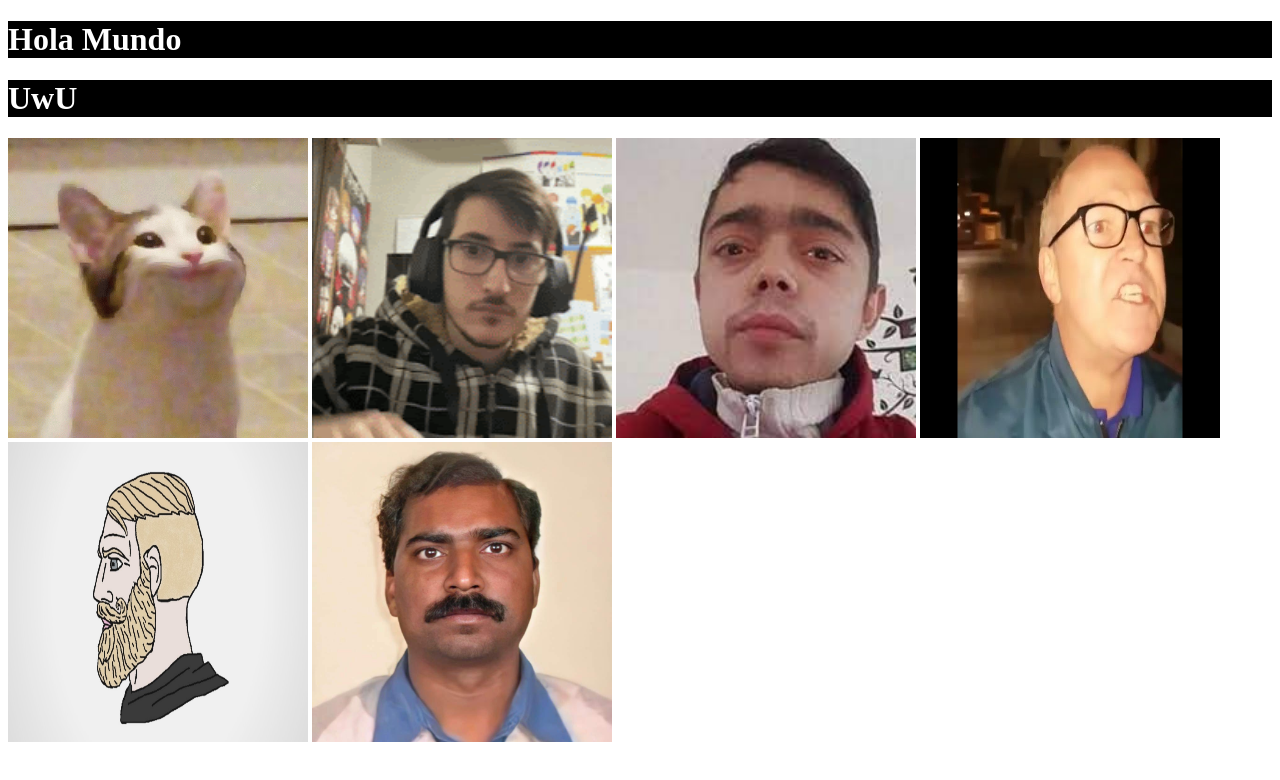
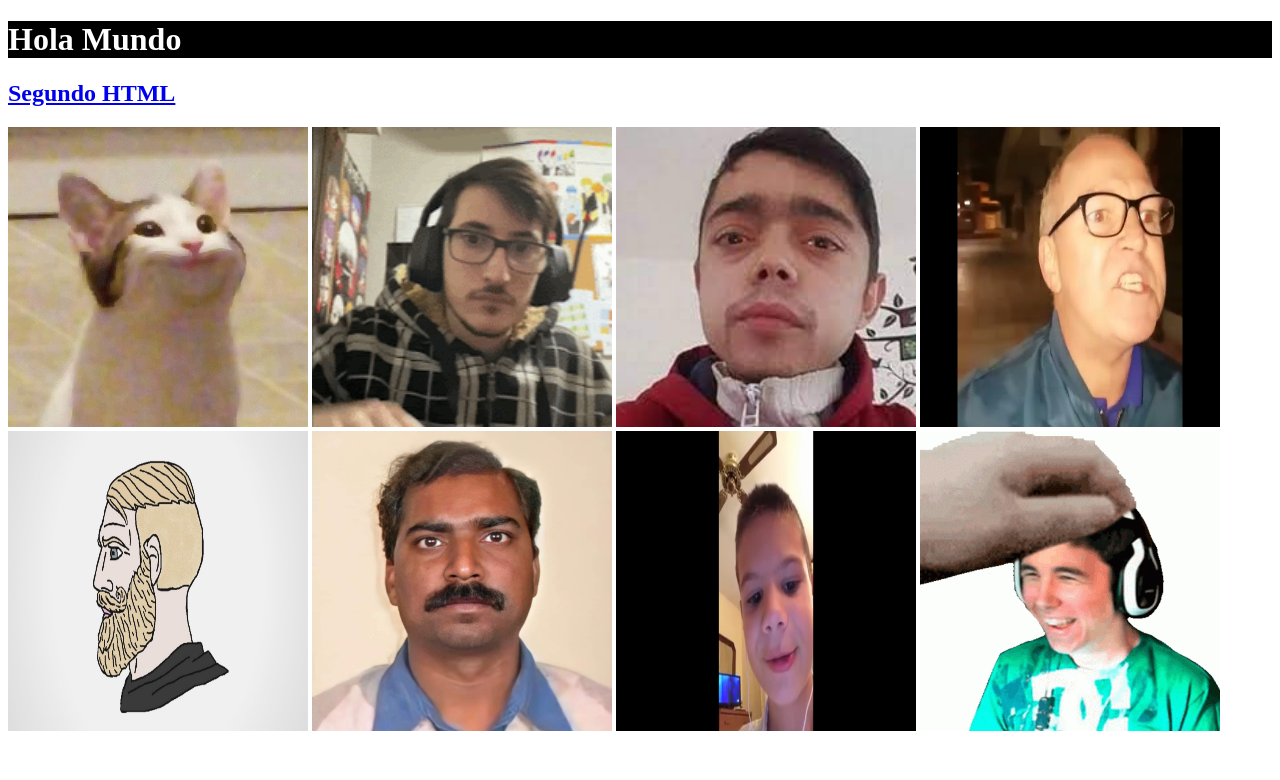
Before and after one commit to Alvaro1055/webCampusFP, a plain HTML site: page index.html in a window 1280 px wide. Drawn offline with Linux system fonts and the light colour scheme.

Commit message:
Hemos añadido una sengunda pagina

```diff
--- a/index.html
+++ b/index.html
@@ -9,7 +9,8 @@
 </head>
 <body>
     <h1>Hola Mundo</h1>
-    <h1>UwU</h1>
+
+    <h2><a href="segundo.html">Segundo HTML</a></h1>
 
     <img src="img/Gif1.gif" alt="">
     <img src="img/Gif2.gif" alt="">
@@ -17,5 +18,8 @@
     <img src="img/skkipy.jpg" alt="">
     <img src="img/chad.jpg" alt="">
     <img src="img/Xavier.jpg" alt="">
+    <img src="img/vegetta.jpg" alt="">
+    <img src="img/Willy.gif" alt="">
+
 </body>
 </html>
```
Also changed, not shown: img/Willy.gif (added), img/vegetta.jpg (added), segundo.html (added).
